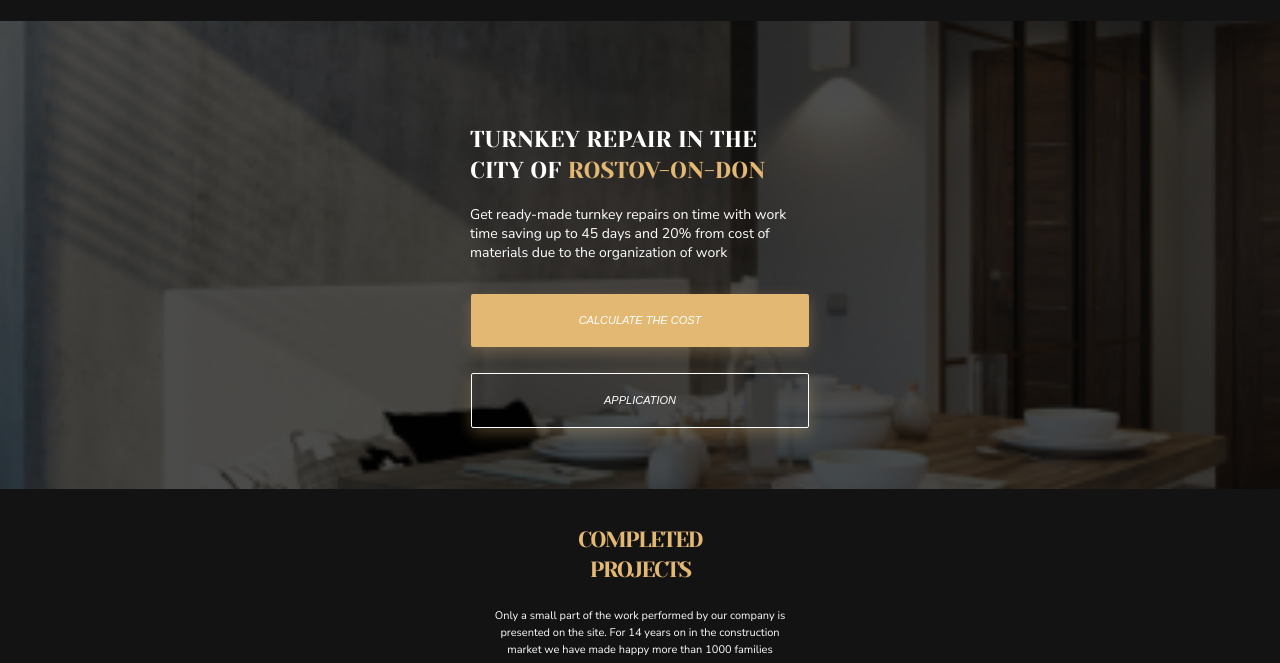
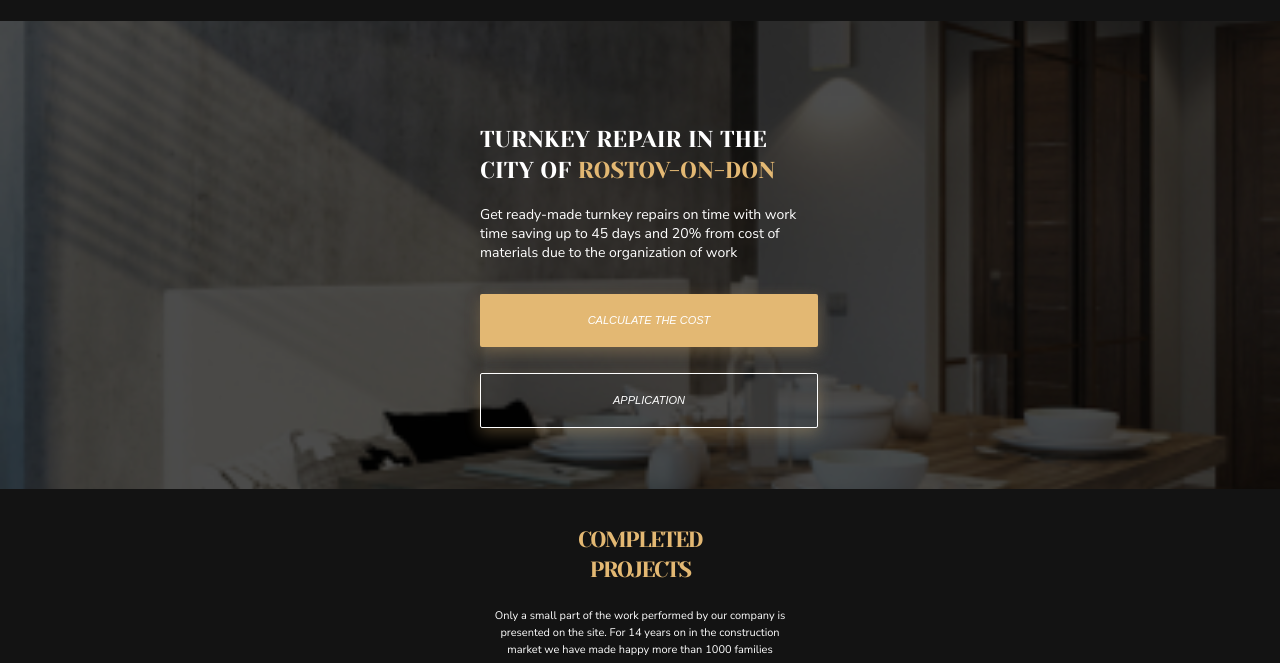
Before and after one commit to IVAN7922/Design-maket-mobile, a plain HTML site: page index.html in a window 1280 px wide. Shown: the part 48-711 px from the top of the page. Drawn offline with Linux system fonts and the light colour scheme.

Commit message:
Update style.css

```diff
--- a/css/style.css
+++ b/css/style.css
@@ -8,7 +8,7 @@ body {
 }
 
 .container {
-    max-width: 375px;
+    max-width: 320px;
     margin: 0 auto;
 }
 
```
